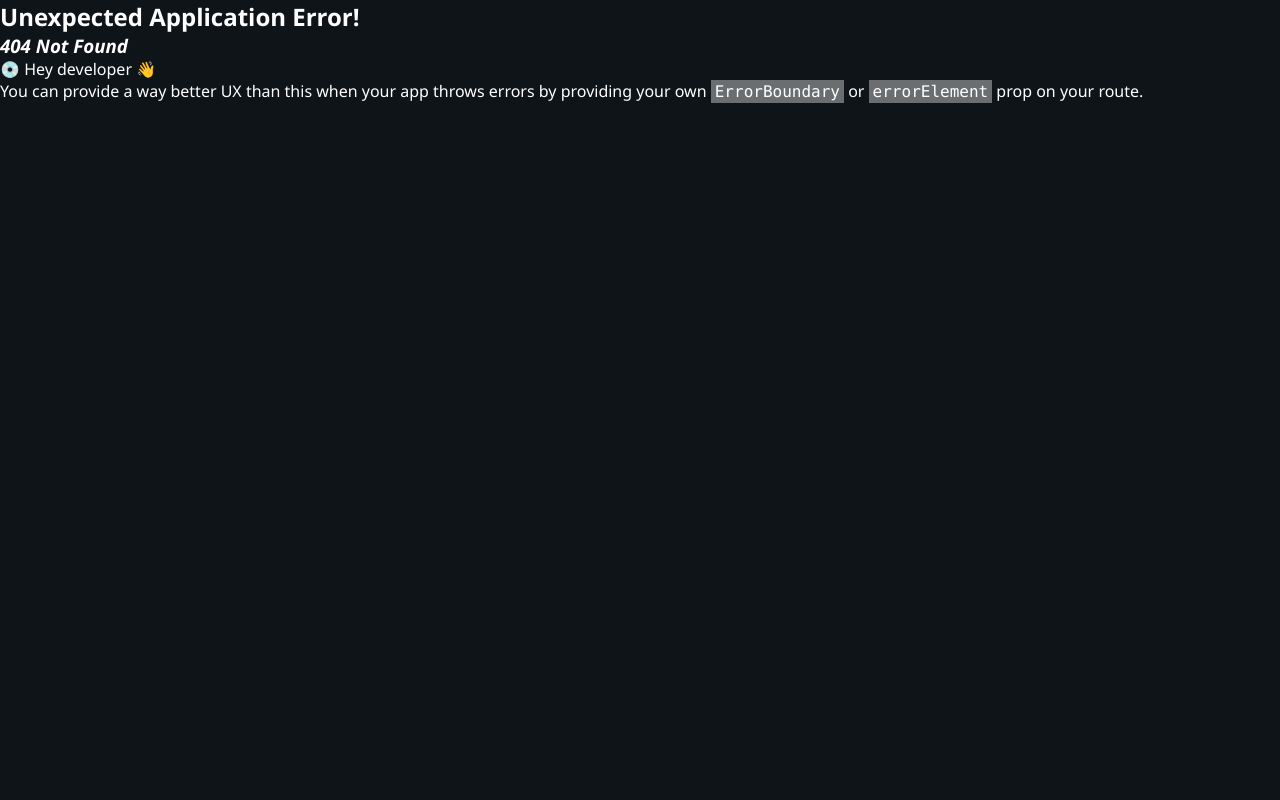
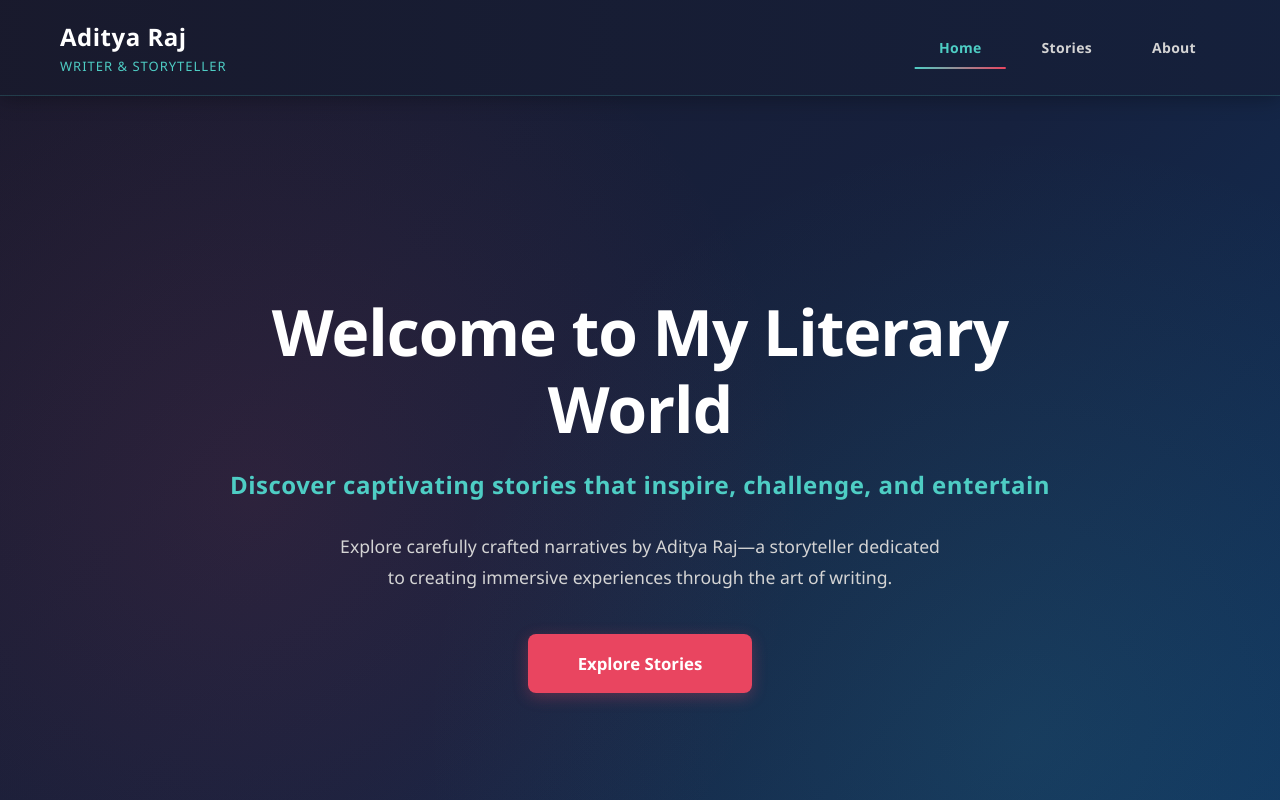
Before and after one commit to aditinni/storyboard, a React (Create React App) app: page / in a window 1280 px wide. Before the commit this address had no page. Shown: the top 800 px of the page. Built offline with nearby package versions, Linux system fonts and the light colour scheme.

Commit message:
resolving problem of  404

```diff
--- a/src/App.js
+++ b/src/App.js
@@ -1,36 +1,27 @@
 import './App.css';
-import { createBrowserRouter, RouterProvider } from 'react-router-dom';
+import { createHashRouter, RouterProvider } from 'react-router-dom';
 import { CommonLayout } from './Layouts/CommonLayout';
 import { Home } from './Pages/Home';
-import  Mystories  from './Pages/Mystories';
+import Mystories from './Pages/Mystories';
 import { About } from './Pages/About';
 
 function App() {
-  const router = createBrowserRouter([{
-    path:"/storyboard",
-    element: <CommonLayout/>,
-    children:[{
-      path:"/storyboard",
-      element:<Home/>
+  const router = createHashRouter([
+    {
+      path: '/',
+      element: <CommonLayout />,
+      children: [
+        { index: true, element: <Home /> },
+        { path: 'my-stories', element: <Mystories /> },
+        { path: 'about', element: <About /> },
+      ],
     },
-    {
-      path:"my-stories",
-      element:<Mystories/>
-    },
-    {
-      path:"about",
-      element:<About/>
-    }
-  ]
+  ]);
 
-  }])
   return (
-
     <>
-    <RouterProvider router={router}/>
-
+      <RouterProvider router={router} />
     </>
-
   );
 }
 
--- a/src/Layouts/Header.js
+++ b/src/Layouts/Header.js
@@ -11,9 +11,9 @@ const Header = () => {
       </div>
       <nav className="nav">
         <ul>
-          <li><NavLink to="/storyboard" end className={({ isActive }) => isActive ? "nav-link active" : "nav-link"}>Home</NavLink></li>
-          <li><NavLink to="/storyboard/my-stories" className={({ isActive }) => isActive ? "nav-link active" : "nav-link"}>Stories</NavLink></li>
-          <li><NavLink to="/storyboard/about" className={({ isActive }) => isActive ? "nav-link active" : "nav-link"}>About</NavLink></li>
+          <li><NavLink to="/" end className={({ isActive }) => isActive ? "nav-link active" : "nav-link"}>Home</NavLink></li>
+          <li><NavLink to="/my-stories" className={({ isActive }) => isActive ? "nav-link active" : "nav-link"}>Stories</NavLink></li>
+          <li><NavLink to="/about" className={({ isActive }) => isActive ? "nav-link active" : "nav-link"}>About</NavLink></li>
         </ul>
       </nav>
     </header>
--- a/src/Pages/Home.js
+++ b/src/Pages/Home.js
@@ -11,7 +11,7 @@ export const Home=()=>{
               <h1>Welcome to My Literary World</h1>
               <p className="hero-subtitle">Discover captivating stories that inspire, challenge, and entertain</p>
               <p className="hero-description">Explore carefully crafted narratives by Aditya Raj—a storyteller dedicated to creating immersive experiences through the art of writing.</p>
-              <NavLink to="/storyboard/my-stories" className="cta-btn">Explore Stories</NavLink>
+              <NavLink to="/my-stories" className="cta-btn">Explore Stories</NavLink>
             </div>
           </div>
         </section>
```
